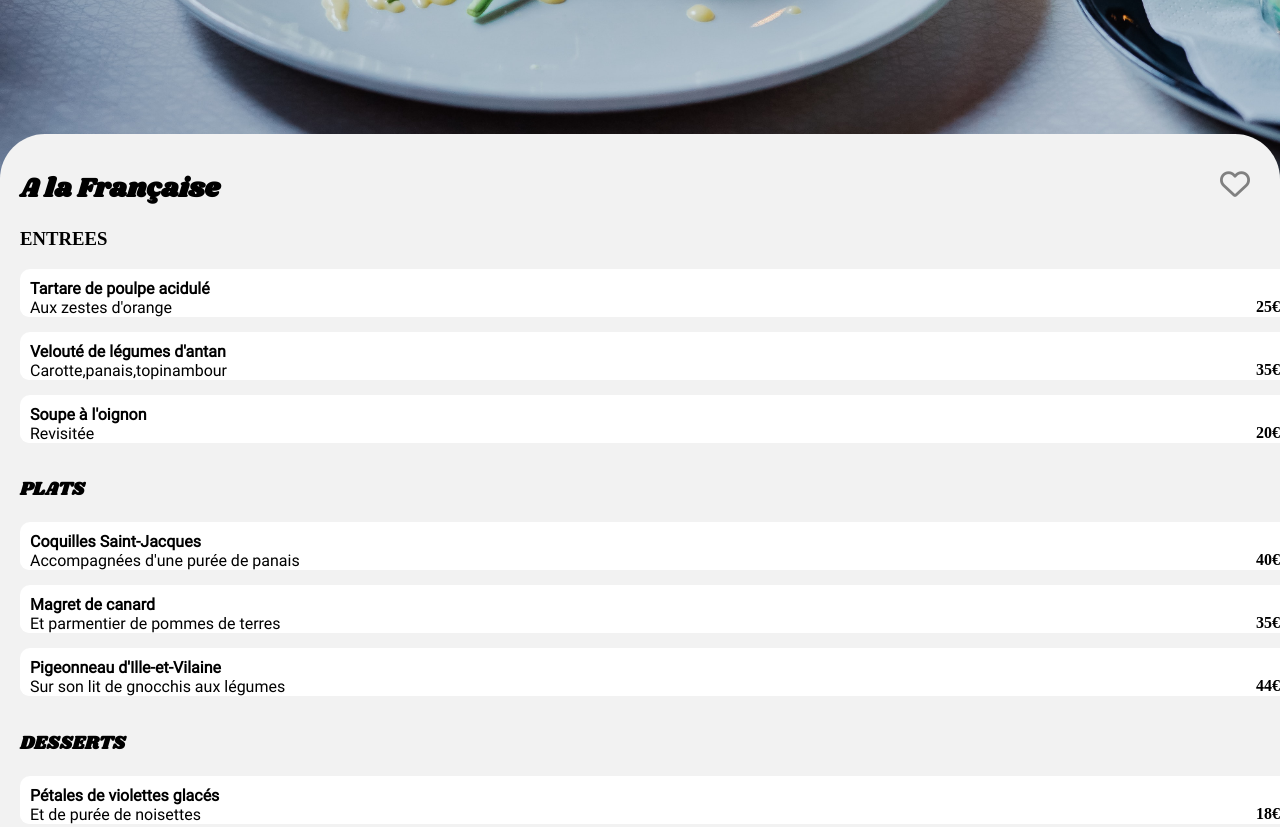
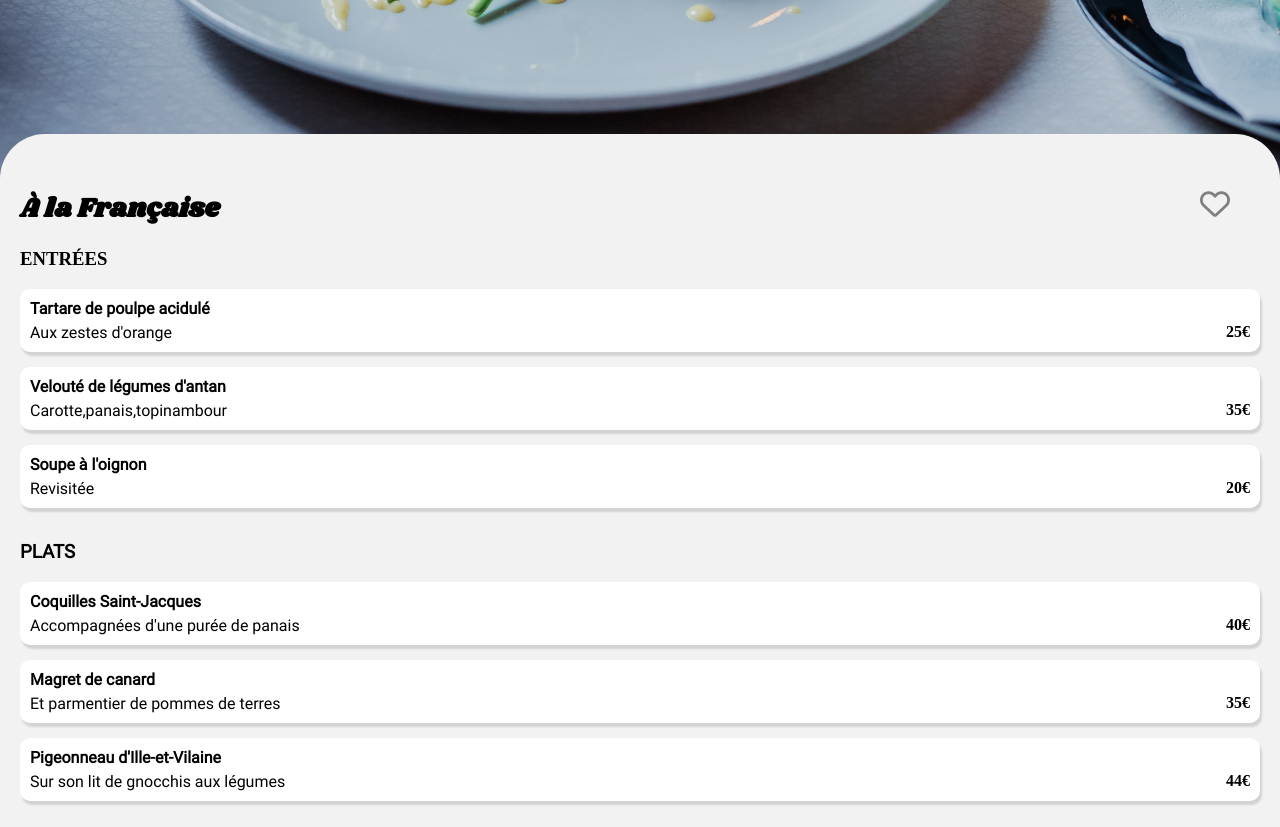
Before and after one commit to Beauvillain-melissa/Beauvillainmelissa_03_01092021, a plain HTML site: page a-la-francaise.html in a window 1280 px wide. Shown: the part 720-1547 px from the top of the page. Drawn offline with Linux system fonts and the light colour scheme.

Commit message:
Correction axent + correction bouton/ margin/padding

```diff
--- a/a-la-francaise.html
+++ b/a-la-francaise.html
@@ -23,11 +23,11 @@
     </header>
     <div id="conteneur-menu">
         <div class="titre-resto">
-            <h2>A la Française</h2>
+            <h2>À la Française</h2>
             <i class="far fa-heart"></i>
         </div>
         <div class="titre-plat">
-            <h3>ENTREES</h3>
+            <h3>ENTRÉES</h3>
         </div>
         <div class="menu-entree">
             <div class="carte-entree">
--- a/menuresto.scss
+++ b/menuresto.scss
@@ -21,6 +21,7 @@ header
     display: flex;
     flex-direction: column;
     font-family: $policeTexte;
+
     .fas
     {
         display: flex;
@@ -30,6 +31,7 @@ header
         font-size: 20px;
         padding-left: 20px;
         color: black;
+
       a
       {
           text-decoration: none;
@@ -48,6 +50,7 @@ header
 body
 {
     margin: 0px;
+
 }
 .image
 {
@@ -61,7 +64,7 @@ body
     border-radius: 45px 45px 0px 0px;
     transform: translateY(-70px);
     position: relative;
-    padding-left: 20px;
+    padding: 20px;
     .titre-resto
     {
         display: flex;
@@ -96,65 +99,98 @@ body
         justify-content: space-between;
         border-radius: 10px 0px 0px 10px;
 
+
         p
         {
-            margin: 0px 0px 0px 10px;
+            margin: 0px;
             font-family: $policeTexte;
 
+        }
     }
 }
     .menu-entree
     {
         display: flex;
         flex-direction: column;
+
+
+
         h4
         {
-            margin-left: 10px;
+
             margin-top: 10px;
             margin-bottom:0px ;
             font-family: roboto ;
+            padding-bottom: 5px;
         }
         h3
         {
-            font-family: $policeTitre;
+            font-family: $policeTexte;
+
+
         }
         .carte-entree
         {
             display: flex;
+            margin-bottom: 15px;
+            ;
+
+
             .element-entree
             {
                 background-color: white;
                 flex-direction: column;
                 display: flex;
-                margin-bottom: 15px;
                 flex: 1;
+                border-radius: 10px 10px 10px 10px;
+                padding: 10px;
+                padding-top: 0px;
+                box-shadow: 2px 4px 2px lightgray;
+                overflow: hidden;
+                cursor: pointer;
+                &:hover
+                {
                     border-radius: 10px 0px 0px 10px;
                 }
-            .bouton-entree{
+            }
+            .bouton-entree
+            {
                 background: #99e2d0;
                 align-items: center;
                 display: flex;
                 justify-content: center;
-                margin-right: -6rem;
-                width: 6rem;
+                margin-right: -7rem;
+                width: 7rem;
                 transition-duration: 0.5s;
 	            transition-timing-function: ease;
                 border-radius: 0px 10px 10px 0px;
-                i {
+                opacity: 0;
+                box-shadow: 2px 4px 2px lightgray;
+
+
+                i
+                {
                     background: #F2F2F2;
                     padding: 0.5rem;
                     color: #99e2d0;
                     border-radius: 50%;
                 }
             }
-            .element-entree:hover + .bouton-entree{
+            .element-entree:hover + .bouton-entree
+            {
                 margin-right: 0;
                 transition-duration: 0.5s;
                 transition-timing-function: ease;
+                opacity: 1;
+
+
+
             }
-            .element-entree:hover + .bouton-entree i{
+            .element-entree:hover + .bouton-entree i
+            {
                 transform: rotate(360deg);
 	            transition-duration: 0.5s;
+
             }
         }
     }
@@ -183,7 +219,7 @@ body
             }
     }
 }
-}
+
 .pied-de-page
 {
     color: white;
@@ -203,7 +239,7 @@ body
         text-decoration: none;
         font-family: roboto;
     }
-    :hover
+
 
     .fas
     {
```
Also changed, not shown: index.html (+1 -1 lines), la-palette-du-gout.html (+1 -0 lines), menuresto.css, 1 other file. Lines whose indentation alone changed are shown as unchanged.
